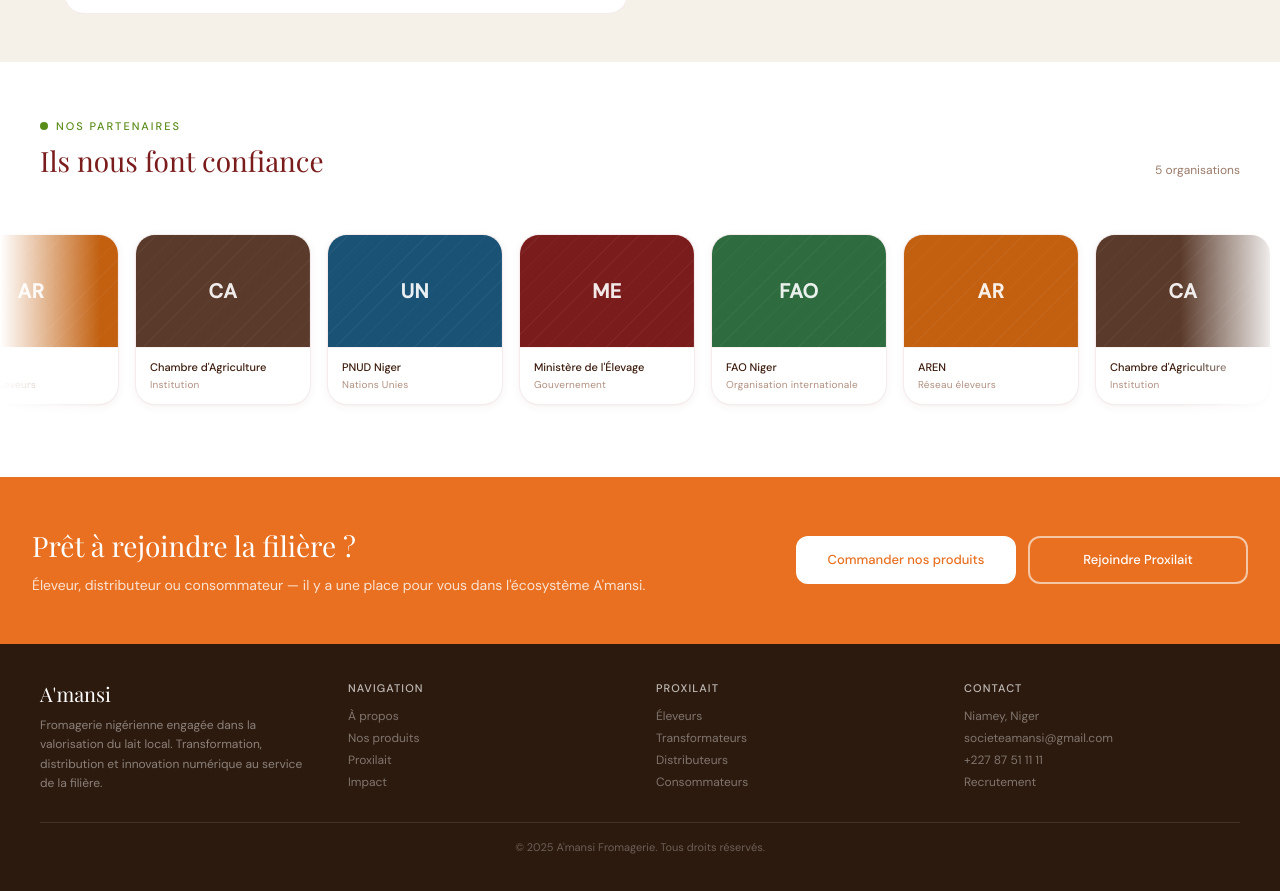
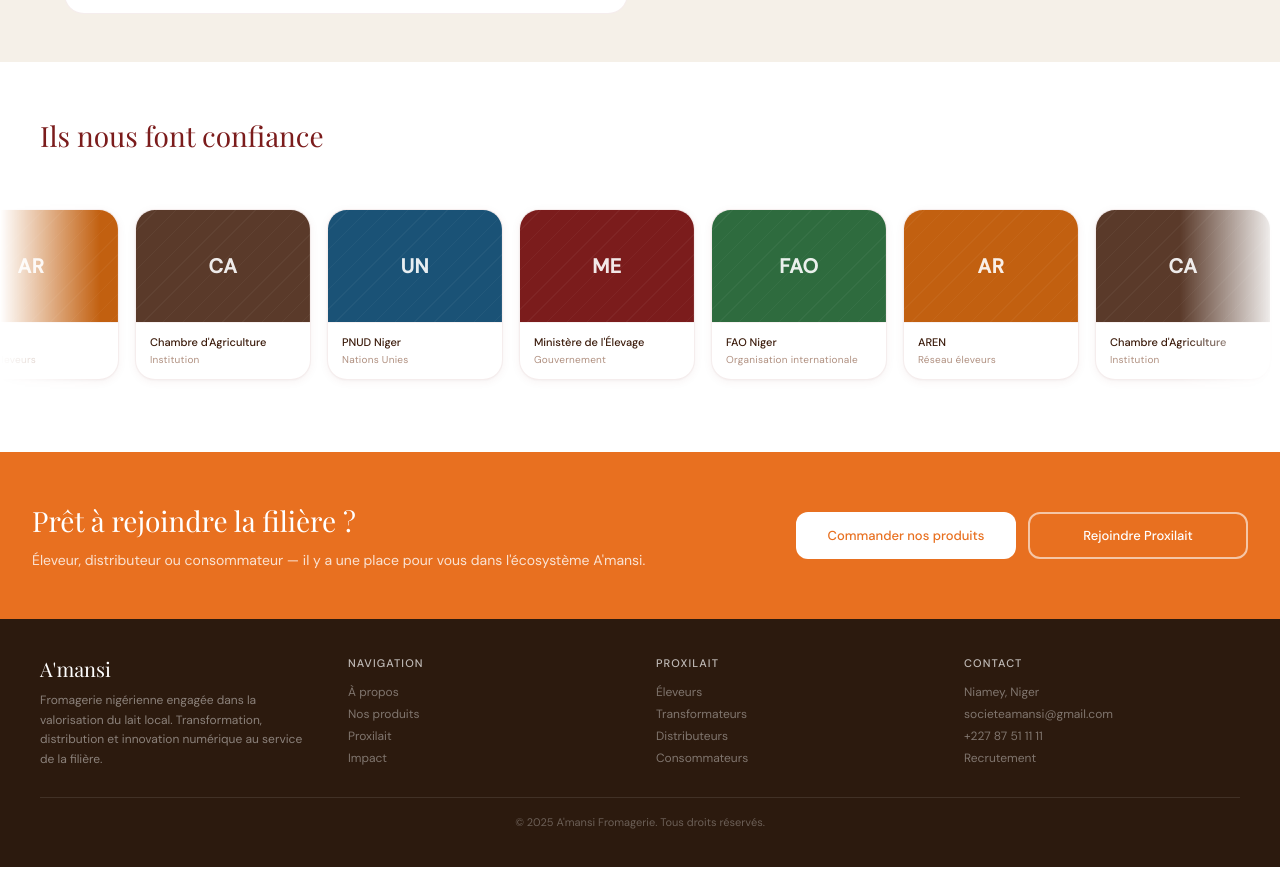
Before and after one commit to Richouf95/a-mainsi, a Next.js app: page / in a window 1280 px wide. Shown: the part 5823-6714 px from the top of the page. After the commit the page ends 6690 px from the top, so only its background shows below. Built offline with nearby package versions, Linux system fonts and the light colour scheme; a web font is replaced by a local one.

Commit message:
feat: remove partner section header and organization count for cleaner layout

```diff
--- a/app/page.tsx
+++ b/app/page.tsx
@@ -1130,10 +1130,6 @@ export default function Home() {
         {/* Header */}
         <div className="flex items-end justify-between px-6 md:px-10 mb-10">
           <div>
-            <div className="flex items-center gap-2 text-[11px] font-medium text-[#5A8C1A] tracking-[0.18em] uppercase mb-2">
-              <span className="w-2 h-2 rounded-full bg-[#5A8C1A]" />
-              Nos partenaires
-            </div>
             <h2
               style={{ fontFamily: "var(--font-serif)" }}
               className="text-[28px] text-[#7B1C1C] leading-tight"
@@ -1141,9 +1137,6 @@ export default function Home() {
               Ils nous font confiance
             </h2>
           </div>
-          <span className="text-xs text-[#9a7a6a] hidden sm:block">
-            5 organisations
-          </span>
         </div>
 
         {/* Marquee */}
@@ -1282,7 +1275,7 @@ export default function Home() {
             ].map((p, i) => (
               <div
                 key={i}
-                className="w-44 shrink-0 rounded-[20px] overflow-hidden border border-[#7B1C1C]/8 bg-white cursor-default transition-all duration-200 hover:-translate-y-1.5"
+                className="w-44 shrink-0 rounded-[20px] overflow-hidden border border-[#7B1C1C]/8 bg-white transition-all duration-200 hover:-translate-y-1.5 cursor-pointer"
                 style={{
                   boxShadow:
                     "0 2px 10px rgba(123,28,28,0.05), 0 1px 2px rgba(0,0,0,0.03)",
```
